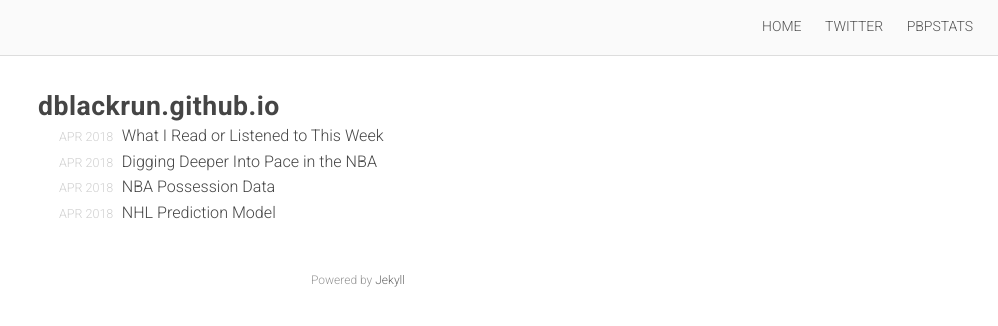
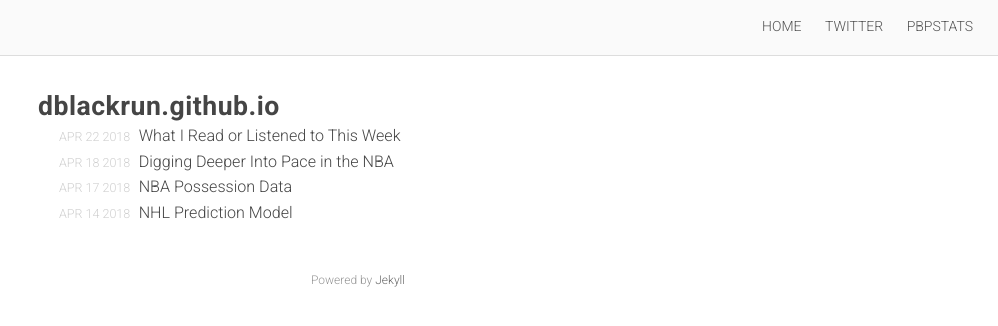
Before and after one commit to dblackrun/dblackrun.github.io, a Jekyll site: the page built from index.html, in a window 1280 px wide. Shown: the top 326 px of the page, without its empty margins (282-1280 px from the left). Built offline with Jekyll 4.4.1, drawn with Linux system fonts in a browser that asks for light colours; nearby versions of some CDN libraries.

Commit message:
add day to date

```diff
--- a/index.html
+++ b/index.html
@@ -9,7 +9,7 @@ layout: default
   <ul class="post-list">
     {% for post in site.posts %}
       <li>
-        <span class="post-meta">{{ post.date | date: "%b %Y" }}</span>
+        <span class="post-meta">{{ post.date | date: "%b %d %Y" }}</span>
         <a class="post-link" href="{{ post.url | prepend: site.baseurl }}">{{ post.title }}</a>
         <!--
         {% for tag in post.tags %}
```
